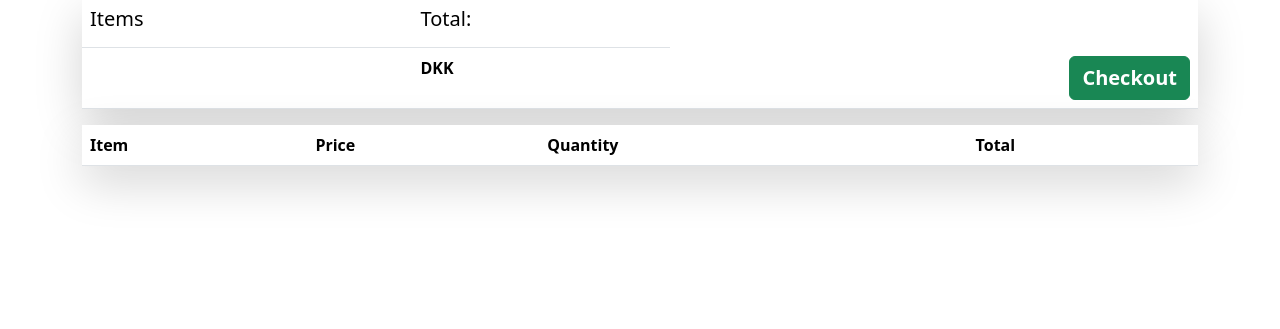
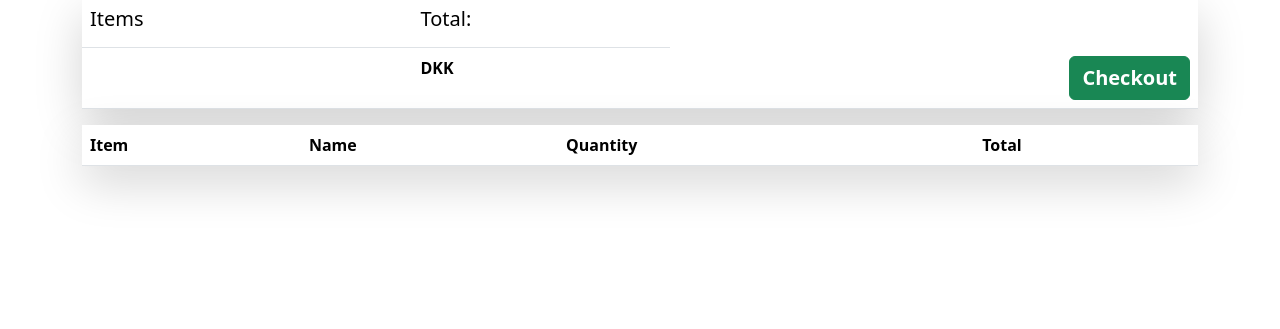
Before and after one commit to SimonPaske/sip-home, a Django app: template cart/templates/cart/cart.html in a window 1280 px wide. Shown: the part 215-544 px from the top of the page. Run offline with Django 3.2, Linux system fonts and the light colour scheme; the template is opened without the code that fills it, so the values that code supplies are empty; some libraries are stand-ins or nearby versions.

Commit message:
Fixed mistake in the cart with naming the product

```diff
--- a/cart/templates/cart/cart.html
+++ b/cart/templates/cart/cart.html
@@ -39,7 +39,7 @@
 <thead class="thead-dark">
   <tr>
     <th scope="col">Item</th>
-    <th scope="col">Price</th>
+    <th scope="col">Name</th>
     <th scope="col">Quantity</th>
     <th></th>
     <th scope="col">Total</th>
```
